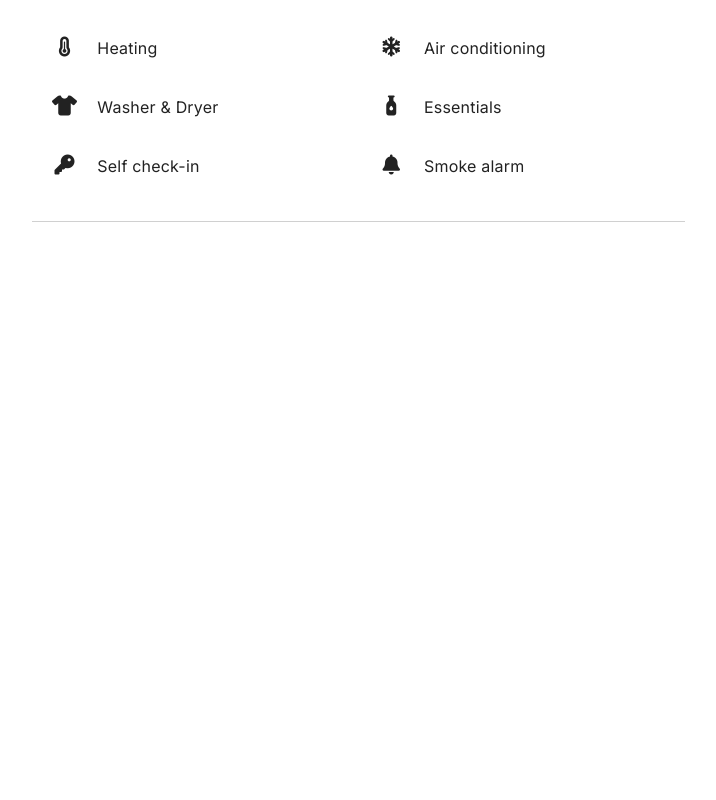
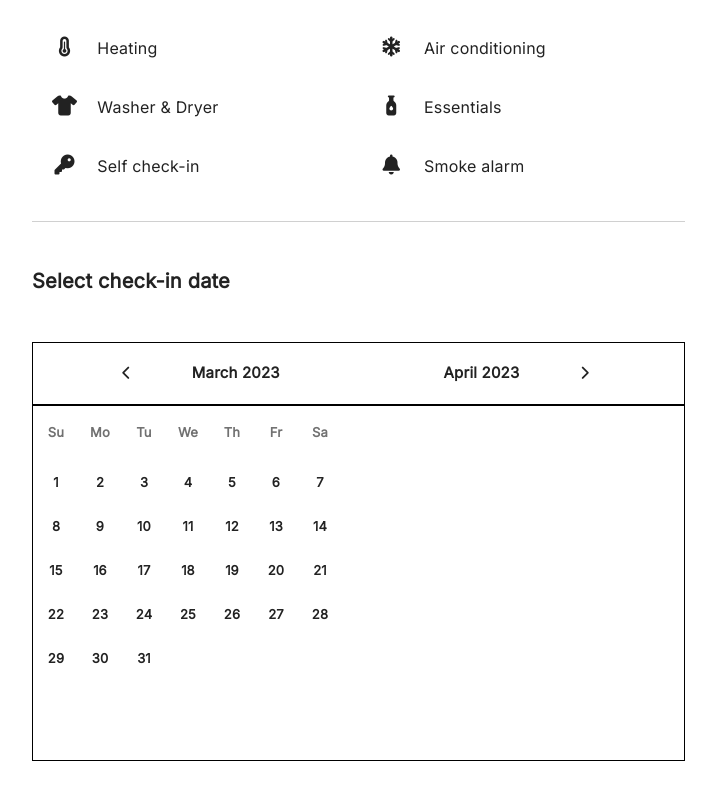
Before and after one commit to cmacariovx/airebnb, a React (Create React App) app in the folder client/: page /listing/1 in a window 1280 px wide. Shown: the part 1493-2293 px from the top of the page, without its empty margins (48-764 px from the left). Built offline with nearby package versions, Linux system fonts and the light colour scheme.

Commit message:
calendar progress

```diff
--- /dev/null
+++ b/client/src/Components/Sub-Components/Calendar.css
@@ -0,0 +1,166 @@
+.calendarContainer {
+    height: 100%;
+    width: 100%;
+    display: flex;
+    flex-direction: column;
+    justify-content: space-between;
+    align-items: center;
+}
+
+    .calendarMonthContainer {
+        height: 15%;
+        width: 100%;
+        display: flex;
+        flex-direction: row;
+        justify-content: center;
+        align-items: center;
+        border: 1px solid black;
+    }
+
+        .calendarLeftMonthContainer {
+            height: 100%;
+            width: 50%;
+            display: flex;
+            flex-direction: row;
+            justify-content: center;
+            align-items: center;
+        }
+
+            .calendarLeftArrowContainer {
+                height: 30px;
+                width: 30px;
+                display: flex;
+                flex-direction: row;
+                justify-content: center;
+                align-items: center;
+                border-radius: 50%;
+                cursor: pointer;
+                margin-right: 50px;
+            }
+
+            .calendarLeftArrowContainer:hover {
+                background-color: rgba(156, 156, 156, 0.1);
+            }
+
+                .fa-solid.fa-chevron-left.calendarLeftArrow {
+                    font-size: 14px;
+                    font-weight: bold;
+                }
+
+            .calendarMonthText {
+                font-size: 15px;
+                font-weight: bold;
+            }
+
+        .calendarRightMonthContainer {
+            height: 100%;
+            width: 50%;
+            display: flex;
+            flex-direction: row;
+            justify-content: center;
+            align-items: center;
+        }
+
+            .calendarRightArrowContainer {
+                height: 30px;
+                width: 30px;
+                display: flex;
+                flex-direction: row;
+                justify-content: center;
+                align-items: center;
+                border-radius: 50%;
+                cursor: pointer;
+                margin-left: 50px;
+            }
+
+            .calendarRightArrowContainer:hover {
+                background-color: rgba(156, 156, 156, 0.1);
+            }
+
+                .fa-solid.fa-chevron-right.calendarRightArrow {
+                    font-size: 14px;
+                    font-weight: bold;
+                }
+
+    .calendarBodyContainer {
+        height: 85%;
+        width: 100%;
+        display: flex;
+        flex-direction: row;
+        justify-content: flex-start;
+        align-items: center;
+        border: 1px solid black;
+    }
+
+        .calendarLeftBodyContainer {
+            height: 100%;
+            width: 50%;
+            display: flex;
+            flex-direction: column;
+            justify-content: center;
+            align-items: center;
+        }
+
+            .calendarLeft {
+                height: 100%;
+                width: 100%;
+                display: flex;
+                flex-direction: column;
+                justify-content: center;
+                align-items: center;
+            }
+
+                thead {
+                    height: 15%;
+                    width: 100%;
+                    display: flex;
+                    flex-direction: row;
+                    justify-content: space-between;
+                    align-items: center;
+                }
+
+                    th {
+                        min-height: 42px;
+                        height: 42px;
+                        min-width: 42px;
+                        width: 42px;
+                        text-align: center;
+                        font-size: 13px;
+                        font-weight: bold;
+                        color: var(--gray);
+                    }
+
+                tbody {
+                    height: 85%;
+                    width: 100%;
+                }
+
+                    tr {
+                        width: 100%;
+                    }
+
+                    /* 56 for 1 calendar */
+                        td {
+                            min-height: 42px;
+                            height: 42px;
+                            min-width: 42px;
+                            width: 42px;
+                            text-align: center;
+                            font-size: 13px;
+                            font-weight: bold;
+                            border-radius: 50%;
+                            cursor: pointer;
+                        }
+
+                            td:hover {
+                                border: 1.5px solid black;
+                            }
+
+        .calendarRightBodyContainer {
+            height: 100%;
+            width: 50%;
+            display: flex;
+            flex-direction: column;
+            justify-content: center;
+            align-items: center;
+        }
--- /dev/null
+++ b/client/src/Components/Sub-Components/Calendar.js
@@ -0,0 +1,91 @@
+import React from "react";
+
+import './Calendar.css'
+
+function Calendar() {
+    return (
+        <div className="calendarContainer">
+            <div className="calendarMonthContainer">
+                <div className="calendarLeftMonthContainer">
+                    <div className="calendarLeftArrowContainer">
+                        <i className="fa-solid fa-chevron-left calendarLeftArrow"></i>
+                    </div>
+                    <p className="calendarMonthText">March 2023</p>
+                </div>
+                <div className="calendarRightMonthContainer">
+                    <p className="calendarMonthText">April 2023</p>
+                    <div className="calendarRightArrowContainer">
+                        <i className="fa-solid fa-chevron-right calendarRightArrow"></i>
+                    </div>
+                </div>
+            </div>
+            <div className="calendarBodyContainer">
+                <div className="calendarLeftBodyContainer">
+                    <table className="calendarLeft">
+                        <thead>
+                            <tr>
+                                <th>Su</th>
+                                <th>Mo</th>
+                                <th>Tu</th>
+                                <th>We</th>
+                                <th>Th</th>
+                                <th>Fr</th>
+                                <th>Sa</th>
+                            </tr>
+                        </thead>
+                        <tbody>
+                            <tr>
+                                <td>1</td>
+                                <td>2</td>
+                                <td>3</td>
+                                <td>4</td>
+                                <td>5</td>
+                                <td>6</td>
+                                <td>7</td>
+                            </tr>
+                            <tr>
+                                <td>8</td>
+                                <td>9</td>
+                                <td>10</td>
+                                <td>11</td>
+                                <td>12</td>
+                                <td>13</td>
+                                <td>14</td>
+                            </tr>
+                            <tr>
+                                <td>15</td>
+                                <td>16</td>
+                                <td>17</td>
+                                <td>18</td>
+                                <td>19</td>
+                                <td>20</td>
+                                <td>21</td>
+                            </tr>
+                            <tr>
+                                <td>22</td>
+                                <td>23</td>
+                                <td>24</td>
+                                <td>25</td>
+                                <td>26</td>
+                                <td>27</td>
+                                <td>28</td>
+                            </tr>
+                            <tr>
+                                <td>29</td>
+                                <td>30</td>
+                                <td>31</td>
+                            </tr>
+                        </tbody>
+                    </table>
+                </div>
+                <div className="calendarRightBodyContainer">
+                    <table className="calendarRight">
+
+                    </table>
+                </div>
+            </div>
+        </div>
+    )
+}
+
+export default Calendar
--- a/client/src/Components/Sub-Components/ListingBody.css
+++ b/client/src/Components/Sub-Components/ListingBody.css
@@ -492,6 +492,38 @@
             border-bottom: 1px solid rgba(100, 100, 100, 0.3);
         }
 
+            .listingBodyMainLeftCalendarTitleContainer {
+                height: 20%;
+                width: 100%;
+                display: flex;
+                flex-direction: row;
+                justify-content: flex-start;
+                align-items: center;
+            }
+
+                .listingBodyMainLeftCalendarTitleText {
+                    font-size: 20px;
+                    font-weight: bold;
+                }
+
+            .listingBodyMainLeftCalendarBodyContainer {
+                height: 70%;
+                width: 100%;
+                display: flex;
+                flex-direction: row;
+                justify-content: center;
+                align-items: center;
+            }
+
+            .listingBodyMainLeftCalendarFooterContainer {
+                height: 10%;
+                width: 100%;
+                display: flex;
+                flex-direction: row;
+                justify-content: flex-start;
+                align-items: center;
+            }
+
         .listingBodyMainRightContainer {
             height: 100%;
             width: 33.33%;
--- a/client/src/Components/Sub-Components/ListingBody.js
+++ b/client/src/Components/Sub-Components/ListingBody.js
@@ -5,6 +5,7 @@ import './ListingBody.css'
 import homePic from '../../Images/home1.jpg'
 import personalPic from '../../Images/personalPic.jpg'
 import aircoverLogo from '../../Images/aircover.png'
+import Calendar from "./Calendar";
 
 function ListingBody() {
     return (
@@ -176,7 +177,14 @@ function ListingBody() {
                         </div>
                     </div>
                     <div className="listingBodyMainLeftCalendarContainer">
-
+                        <div className="listingBodyMainLeftCalendarTitleContainer">
+                            <p className="listingBodyMainLeftCalendarTitleText">Select check-in date</p>
+                        </div>
+                        <div className="listingBodyMainLeftCalendarBodyContainer">
+                            <Calendar/>
+                        </div>
+                        <div className="listingBodyMainLeftCalendarFooterContainer">
+                        </div>
                     </div>
                 </div>
                 <div className="listingBodyMainRightContainer">
```
